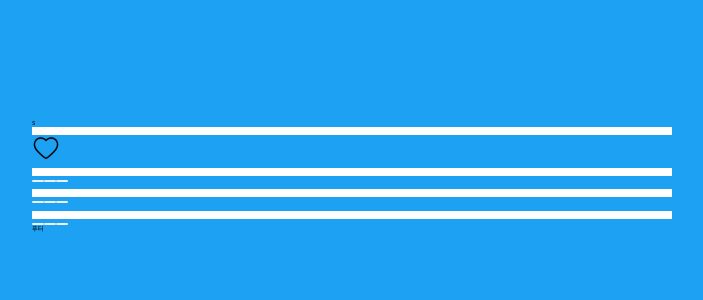
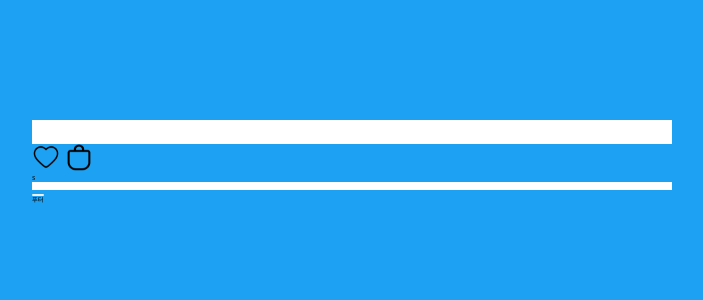
Before and after one commit to bluke127/Twitter, a Vue app: page /post in a window 1280 px wide. Shown: the top 300 px of the page, without its empty margins (288-991 px from the left). Built offline with nearby package versions, Linux system fonts and the light colour scheme.

Commit message:
feat 베이스 버튼 / store btn wrap 추가

```diff
--- a/src/assets/styles/variables.scss
+++ b/src/assets/styles/variables.scss
@@ -15,6 +15,9 @@ $lock: -560px -20px;
 $hamburger: -520px -60px;
 $buy: -280px -220px;
 $close: -170px -290px;
-$unLike: -162px -103px;
+$like: -162px -103px;
+$unLike: -201px -103px;
+$keep: 0px 117px;
+$unKeep: -41px 117px;
 //represent
 $represent: #1da1f2;
--- a/src/components/BaseButton.vue
+++ b/src/components/BaseButton.vue
@@ -1,28 +1,26 @@
 <template>
-  <button
-    :style="setBtn.style ? setBtn.style : ''"
-    @click="emit(btn.event)"
-    :class="setBtn.class ? setBtn.class : ''"
-  >
+  <component v-bind="$attrs" :is="componentType" :class="classes">
     <slot></slot>
-  </button>
+  </component>
 </template>
 
 <script lang="ts">
-import { defineComponent, ref, PropType } from 'vue';
-
-import { btnType } from '@/types/index';
+import { defineComponent, PropType } from 'vue';
+import { knownKeyBooleanValObj } from '@/types/index';
+export type btnType = knownKeyBooleanValObj;
 export default defineComponent({
+  inheritAttrs: false,
   props: {
     category: {
       type: String,
     },
-    setBtn: {
+    classes: {
       type: Object as PropType<btnType>,
       default: () => {
-        return { style: {}, class: '', event: '' };
+        null;
       },
     },
+    componentType: { type: String, default: 'button' },
   },
 });
 </script>
@@ -30,16 +28,6 @@ export default defineComponent({
 button {
   color: #000;
   text-align: center;
-}
-.unLike {
-  width: 30px;
-  height: 25px;
-  background: url('~@/assets/images/icon/gather.png') 0 0 no-repeat;
-  background-position: $unLike;
-  background-size: 700px 600px;
-  background-attachment: initial;
-  background-origin: initial;
-  background-clip: initial;
-  background-color: initial;
+  cursor: pointer;
 }
 </style>
--- a/src/components/PostStore.vue
+++ b/src/components/PostStore.vue
@@ -1,34 +1,91 @@
 <template>
   <ul>
-    <li v-for="(post, index) in list" :key="index">
-      <div><img src="" /></div>
-      <BaseInput></BaseInput><BaseButton :setBtn="setLikeBtn"></BaseButton
-      ><BaseButton :setBtn="setReplyBtn"></BaseButton>
-      <BaseButton :setBtn="setKeepBtn"></BaseButton>
+    <li v-for="(post, index) in storeList" :key="index">
+      <BaseInput><template #:label>후후</template></BaseInput>
     </li>
   </ul>
+  <div class="btn_wrap">
+    <BaseButton
+      @click="setLikeBtn"
+      @mouseenter="setLikeBtn"
+      @mouseleave="setLikeBtn"
+      :class="classes.like ? 'like' : 'unLike'"
+      v-bind="$attrs"
+    ></BaseButton>
+    <!-- <BaseButton
+      @click="setReplyBtn"
+      @mouseenter="setReplyBtn"
+      @mouseleave="setReplyBtn"
+      class="reply"
+      v-bind="$attrs"
+    ></BaseButton> -->
+    <BaseButton
+      @click="setKeepBtn"
+      @mouseenter="setKeepBtn"
+      @mouseleave="setKeepBtn"
+      :class="classes.keep ? 'keep' : 'unKeep'"
+      v-bind="$attrs"
+    ></BaseButton>
+  </div>
 </template>
 
 <script lang="ts">
-// import BaseLabel from '@/components/BaseLabel.vue';
 import BaseInput from '@/components/BaseInput.vue';
-import BaseButton from '@/components/BaseButton.vue';
-import { response, responseListType } from '@/constant/todayList';
-import { btnType } from '@/types/index';
-import { defineComponent, PropType, ref, reactive } from 'vue';
+import BaseButton, { btnType } from '@/components/BaseButton.vue';
+import { defineComponent, PropType, ref, toRef } from 'vue';
+export default defineComponent({
+  inheritAttrs: false,
+  props: {
+    storeList: {
+      type: Array,
+      default: () => [],
+    },
+    classes: {
+      type: Object as PropType<btnType>,
+      default: () => {},
+    },
+  },
+  components: { BaseInput, BaseButton },
 
-export default defineComponent({
-  components: { BaseInput, BaseButton },
-  props: { storeList: { type: Array as PropType<string[]> } },
-  setup() {
-    const list = ref<responseListType | null>(response.list);
+  setup(props) {
     const writeValue = ref<string>('');
-    const setLikeBtn = reactive<btnType>({ class: 'like', event: 'like' });
-    const setReplyBtn = reactive<btnType>({ class: 'reply', event: 'reply' });
-    const setKeepBtn = reactive<btnType>({ class: 'keep', event: 'keep' });
-    return { list, writeValue, setLikeBtn, setReplyBtn, setKeepBtn };
+    const classes = toRef(props, 'classes');
+    const setLikeBtn = () => {
+      classes.value.like = !classes.value.like;
+    };
+    const setKeepBtn = () => {
+      classes.value.keep = !classes.value.keep;
+    };
+    return { writeValue, setLikeBtn, setKeepBtn };
   },
 });
 </script>
 
-<style></style>
+<style lang="scss" scoped>
+.btn_wrap {
+  button {
+    width: 30px;
+    height: 30px;
+    background-size: 700px 600px;
+    background-attachment: initial;
+    background-origin: initial;
+    background-clip: initial;
+    background-color: initial;
+    background-image: url('~@/assets/images/icon/gather.png');
+    &.unLike {
+      background-position: $unLike;
+    }
+
+    &.like {
+      background-position: $like;
+    }
+    &.keep {
+      background-position: $keep;
+    }
+
+    &.unKeep {
+      background-position: $unKeep;
+    }
+  }
+}
+</style>
--- a/src/views/PostPage.vue
+++ b/src/views/PostPage.vue
@@ -1,22 +1,26 @@
 <template>
   <div>
-    <div><PostWrite></PostWrite></div>
-    <div><PostStore></PostStore></div>
+    <div>
+      <PostStore v-bind="$attrs" :classes="buttonClass" :storeList="storeList"></PostStore>
+    </div>
+    <div><PostWrite v-bind="$attrs" :classes="buttonClass"></PostWrite></div>
   </div>
 </template>
 
 <script lang="ts">
 import PostWrite from '@/components/PostWrite.vue';
 import PostStore from '@/components/PostStore.vue';
+import { response } from '@/constant/todayList';
 import { defineComponent, ref } from 'vue';
 
 export default defineComponent({
   components: { PostWrite, PostStore },
-  // setup() {
-  //   const category = ref<string>('');
-  //   return { category };
-  // },
+  setup() {
+    const storeList = ref(response.list);
+    const buttonClass = ref({ like: true, keep: true });
+    return { buttonClass, storeList };
+  },
 });
 </script>
 
-<style></style>
+<style lang="scss" scoped></style>
```
Also changed, not shown: .eslintrc.js.
